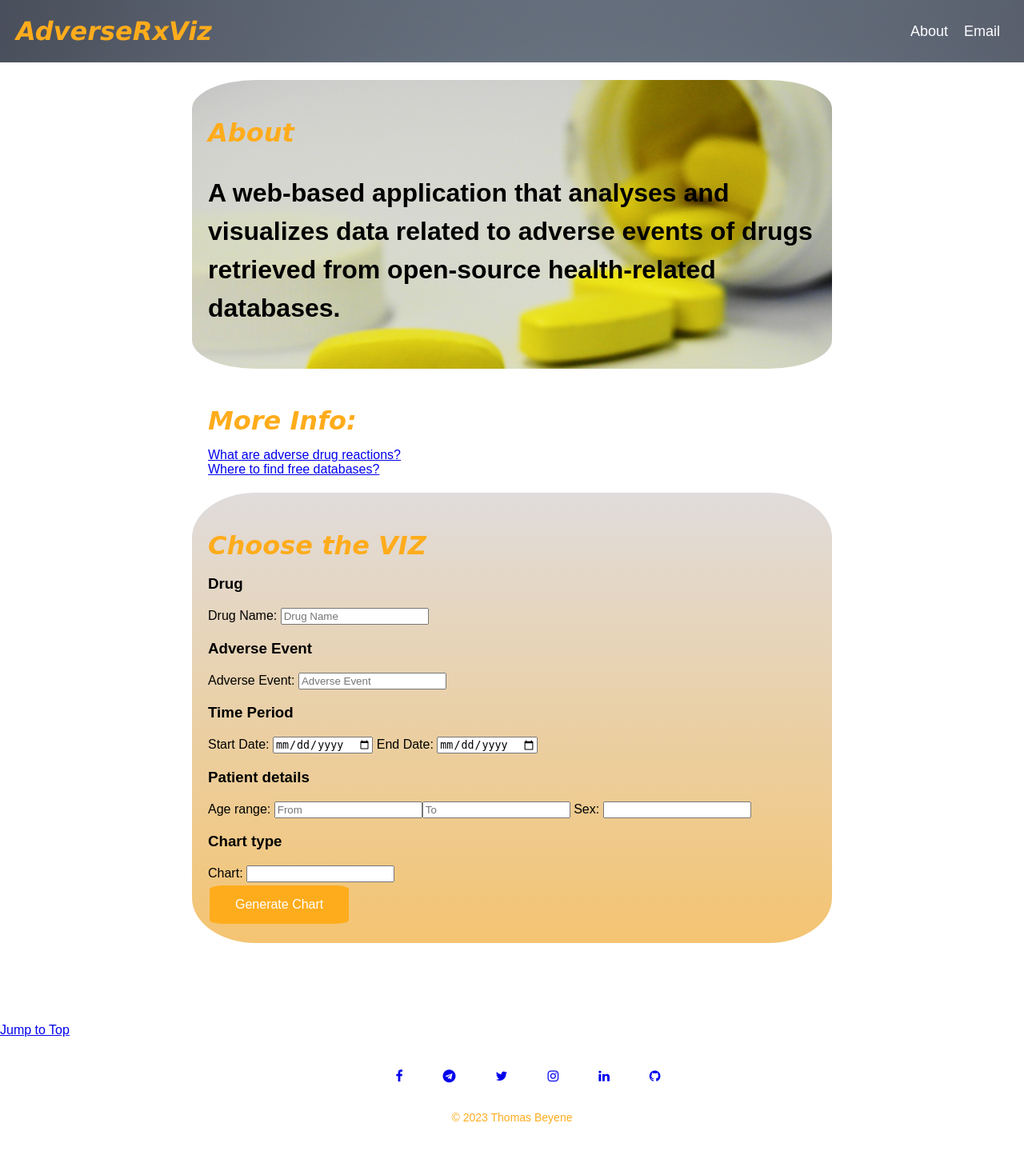
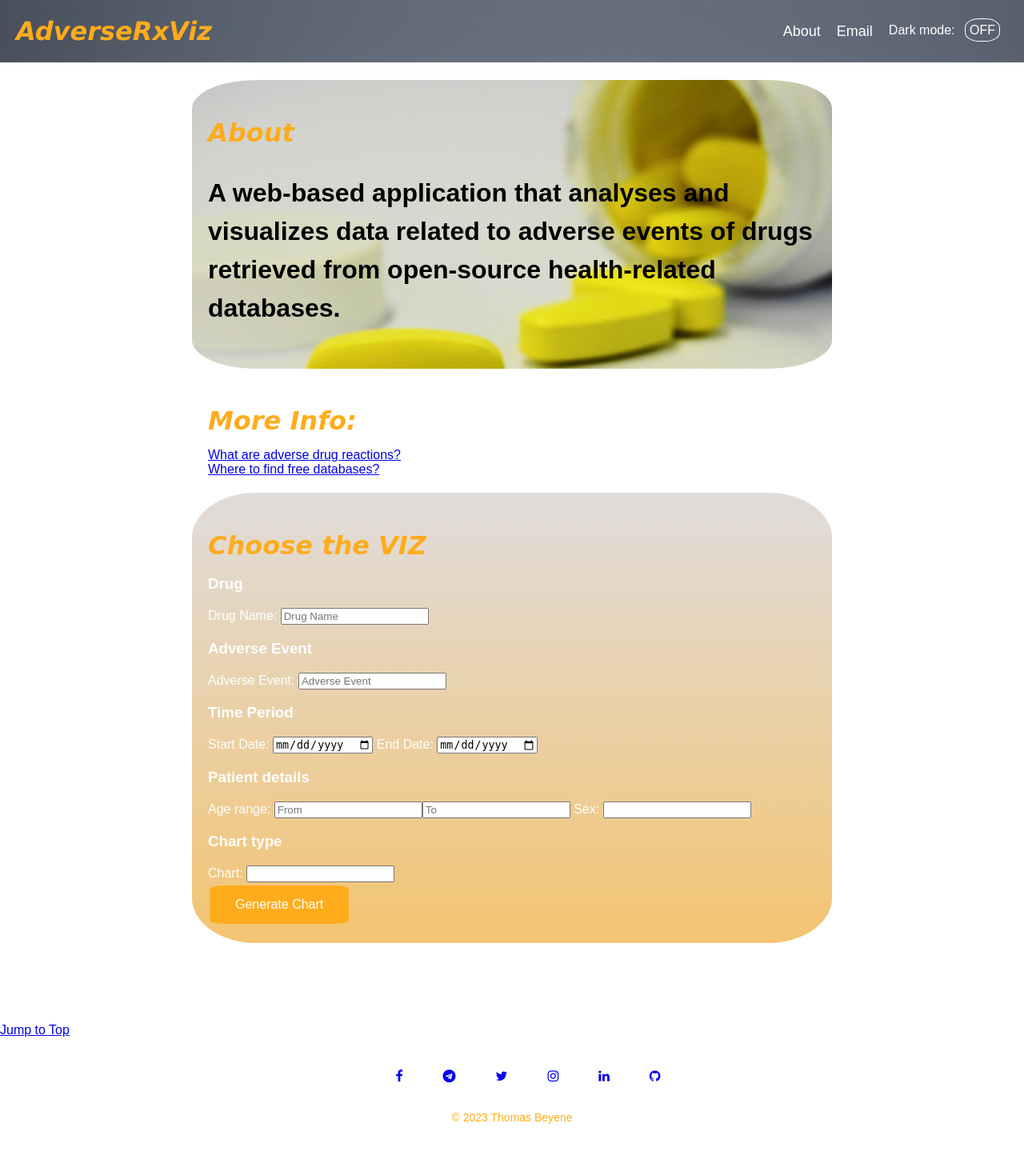
Before and after one commit to TZITA/AdverseRxViz, a Flask app: page / in a window 1280 px wide. Shown: the whole page at 80% size. Run offline with Flask 3, Linux system fonts and the light colour scheme; some libraries are stand-ins or nearby versions.

Commit message:
dark mode feature

```diff
--- a/static/css/main.css
+++ b/static/css/main.css
@@ -1,7 +1,6 @@
 body {
     font-family: Arial, Helvetica, sans-serif;
-    background-color: white;
-    color: black;
+    color: White;
     margin: 0;
     padding: 0;
 }
@@ -50,6 +49,23 @@ header {
 
   header nav a:hover {
     color: #8bc34a;
+}
+
+.mode {
+  float:right;
+}
+.change {
+  cursor: pointer;
+  border: 1px solid white;
+  border-radius: 40%;
+  width: 20px;
+  text-align: center;
+  padding: 5px;
+  margin-left: 8px;
+}
+.dark{
+  background-color: #222;
+  color: #e6e6e6;
 }
 
 
--- a/templates/viz.html
+++ b/templates/viz.html
@@ -6,8 +6,9 @@
     <title>AdverseRxViz</title>
     <link rel="icon" href="../static/assets/logo.jpg">
     <link rel="stylesheet" href="../static/css/main.css">
+    <link rel="stylesheet" href="https://cdnjs.cloudflare.com/ajax/libs/font-awesome/4.7.0/css/font-awesome.min.css">
     <script src="https://cdn.plot.ly/plotly-latest.min.js"></script>
-    <link rel="stylesheet" href="https://cdnjs.cloudflare.com/ajax/libs/font-awesome/4.7.0/css/font-awesome.min.css">
+    <script src="https://code.jquery.com/jquery-3.6.0.min.js"></script>
 </head>
 <body>
     <header>
@@ -17,6 +18,12 @@
           <ul>
             <li><a href="#about">About</a></li>
             <li><a href="mailto:thomas.beyene.987@gmail.com">Email</a></li>
+            <li>
+                <div class="mode">
+                    Dark mode:
+                    <span class="change">OFF</span>
+                </div>
+            </li>
           </ul>
         </nav>
       </header>
@@ -86,6 +93,20 @@
         <p>&copy; 2023 Thomas Beyene</p>
     </footer>
     <script>
+        // Dark mode
+        $(document).ready(function() {
+            $( ".change" ).on("click", function() {
+                if( $( "body" ).hasClass( "dark" )) {
+                    $( "body" ).removeClass( "dark" );
+                    $( ".change" ).text( "OFF" );
+                } else {
+                    $( "body" ).addClass( "dark" );
+                    $( ".change" ).text( "ON" );
+                }
+            });
+        });
+
+        // Search button
         document.getElementById('searchButton').addEventListener('click', function() {
             // Get the selected checkbox values
             var selectedChart = document.getElementById('selectedChart').value;
```
